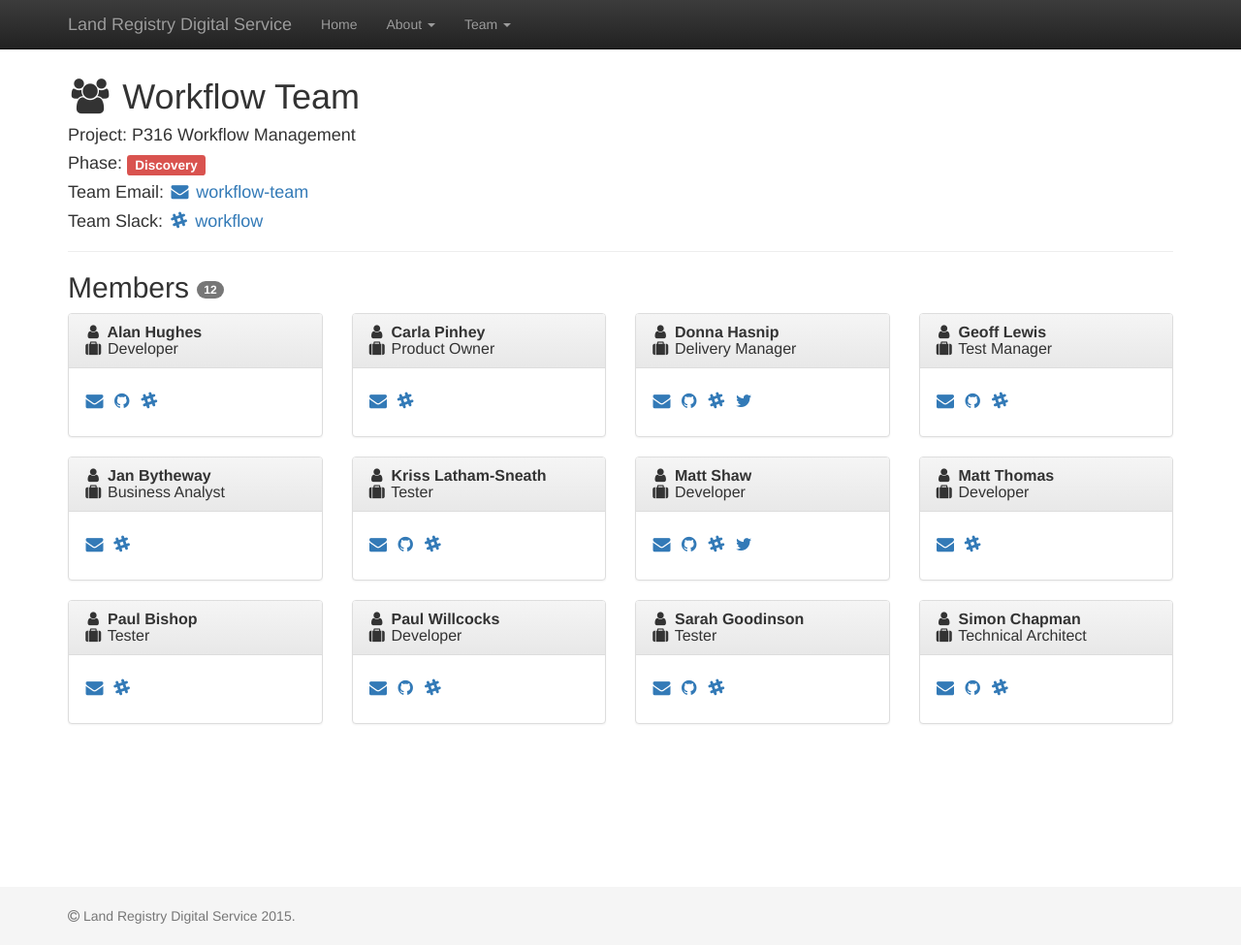
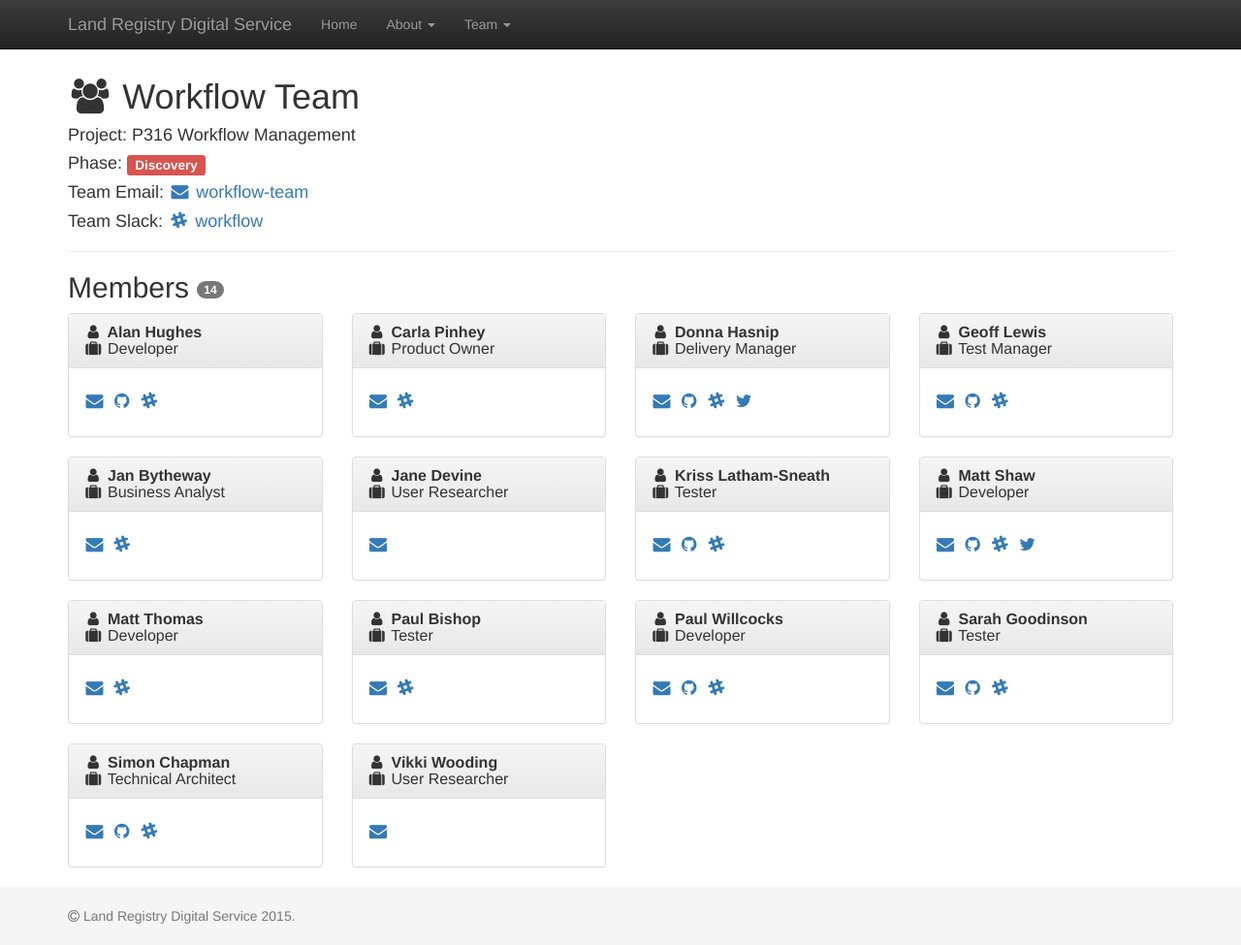
Before and after one commit to ztrelease/landregistry.github.io, a Jekyll site: the page built from workflow_main.html, in a window 1280 px wide and 975 px high. Shown: the whole window at 97% size. Built offline with Jekyll 4.4.1, drawn with Linux system fonts in a browser that asks for light colours; nearby versions of some CDN libraries.

Commit message:
add members

```diff
--- a/_data/workflow.json
+++ b/_data/workflow.json
@@ -100,6 +100,18 @@
       "core": false,
       "github": "sdchapman",
       "slack": "sdchapman"
+    },
+    {
+      "forename": "Jane",
+      "surname": "Devine",
+      "role": "User Researcher",
+      "core": true
+    },
+    {
+      "forename": "Vikki",
+      "surname": "Wooding",
+      "role": "User Researcher",
+      "core": true
     }
   ]
 }
```
